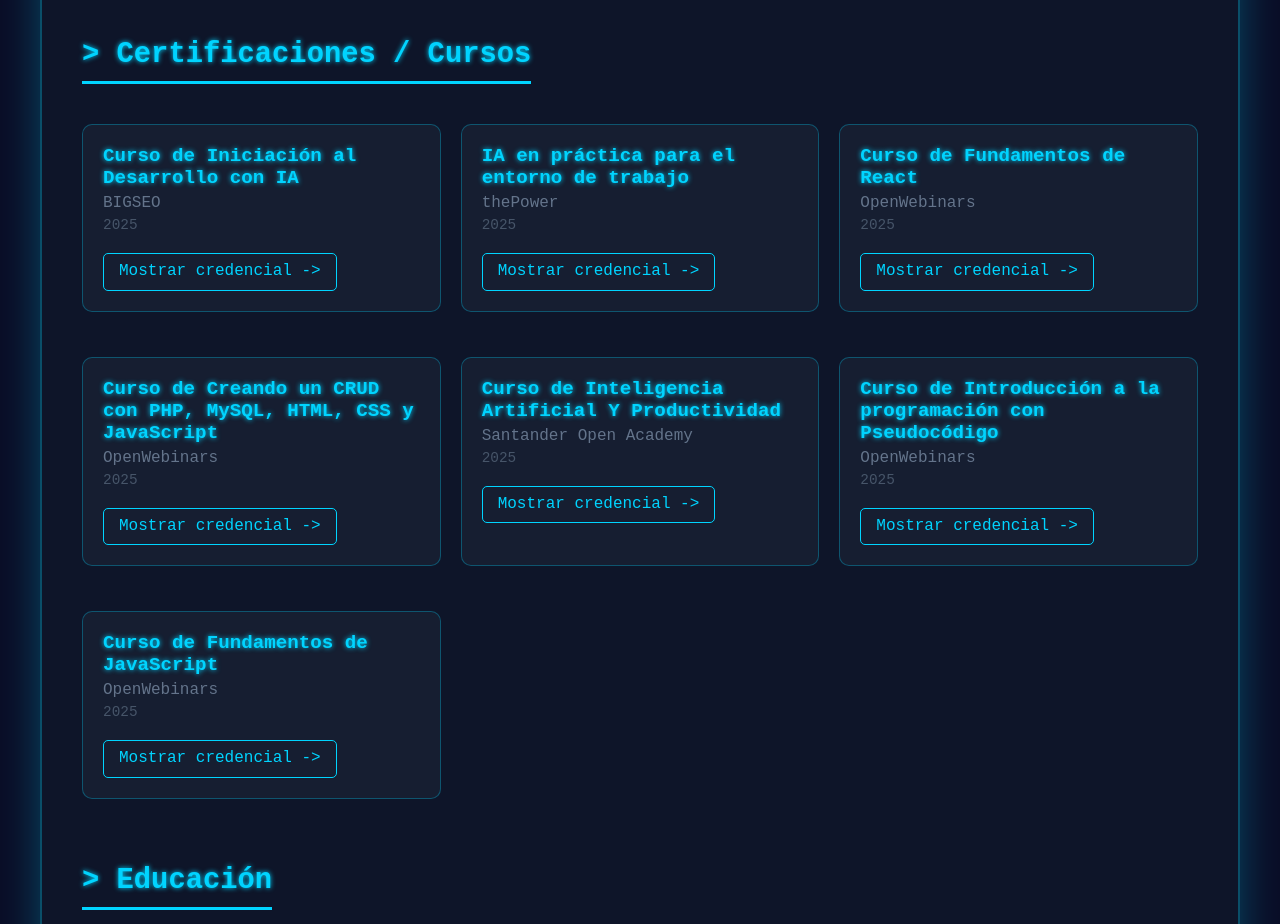
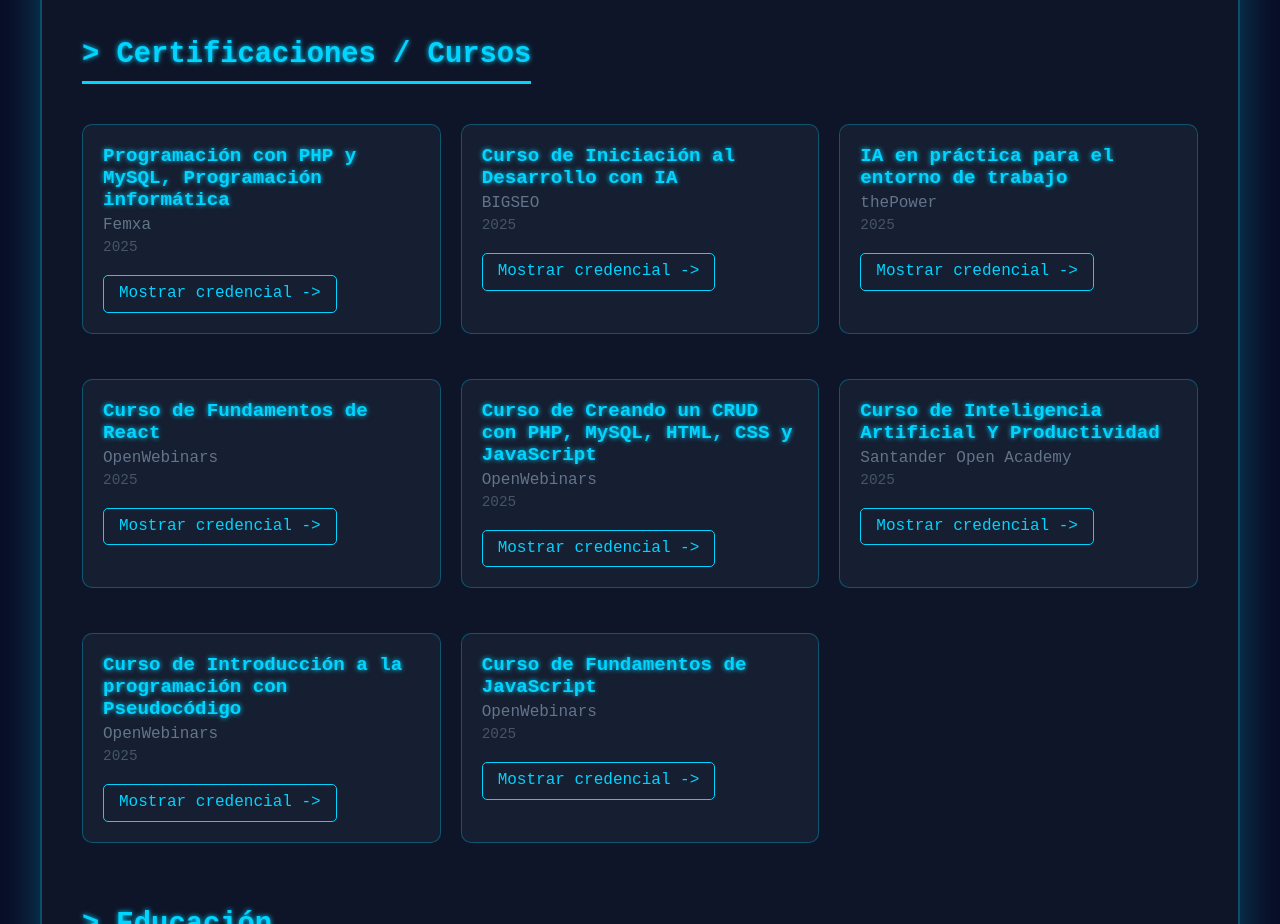
Before and after one commit to Astivero-x3d/curriculumismael.github.io, a plain HTML site: page index.html in a window 1280 px wide. Shown: the part 2527-3451 px from the top of the page. Drawn offline with Linux system fonts and the light colour scheme.

Commit message:
Add certification for PHP and MySQL course
Actualización en el apartado de curso, certificaciones

```diff
--- a/index.html
+++ b/index.html
@@ -147,6 +147,15 @@
             <div class="section">
                 <h2>Certificaciones / Cursos</h2>
                 <div class="certifications-grid">
+
+                    <!-- Certificado: Curso de Programación con PHP y MySQL -->
+                    <div class="certification-item">
+                        <div class="item-title">Programación con PHP y MySQL, Programación informática</div>
+                        <div class="item-subtitle">Femxa</div>
+                        <div class="item-date">2025</div>
+                        <!-- Descarga directa del certificado en PDF local -->
+                        <div class="item-description"><a href="./PDF/Diploma_De_Programacion_PHP_MySQL.pdf" target="_blank" download="Diploma_De_Programacion_PHP_MySQL.pdf">Mostrar credencial -></a></div>
+                    </div>
 
                     <!-- Certificado: Curso de iniciación al desarrollo con IA -->
                     <div class="certification-item">
```
